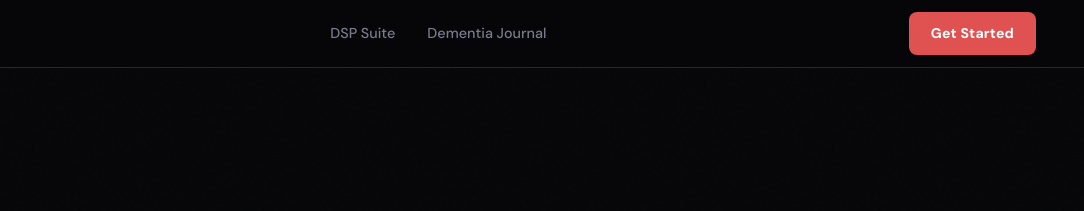
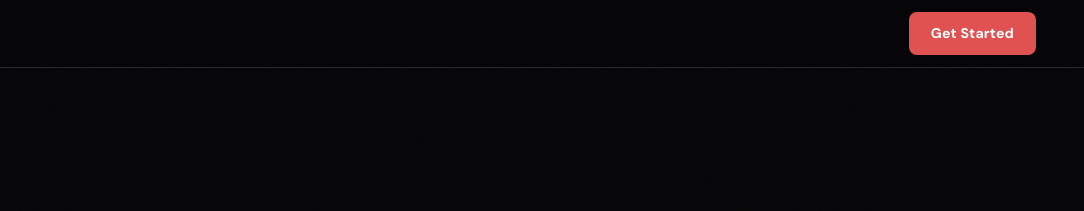
Before and after one commit to mcardlejsn/mcardlejsn.github.io, a plain HTML site: page offline.html in a window 1280 px wide. Shown: the top 211 px of the page, 196-1280 px from the left. Drawn offline with Linux system fonts and the light colour scheme.

Commit message:
Add files via upload

```diff
--- a/offline.html
+++ b/offline.html
@@ -23,10 +23,6 @@
 
 <nav>
   <a href="/" class="nav-logo"><span class="nav-logo-dot"></span> DSP Suite</a>
-  <div class="nav-links">
-    <a href="index.html">DSP Suite</a>
-    <a href="dementia-journal.html">Dementia Journal</a>
-  </div>
   <a href="/#contact" class="nav-cta">Get Started</a>
 </nav>
 
```
Also changed, not shown: pricing.html (+0 -4 lines), privacy.html (+0 -4 lines), resident-check.html (+0 -4 lines), resident-goal-tracker.html (+0 -4 lines), resident-ledger.html (+0 -4 lines), security.html (+0 -4 lines), supervisor-dashboard.html (+0 -4 lines), terms.html (+0 -4 lines), vs-cloud-software.html (+0 -4 lines).
